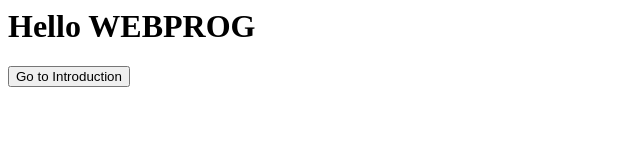
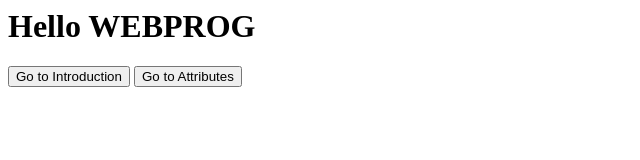
Before and after one commit to ceciliomichael/webprog-html, a plain HTML site: page index.html in a window 1280 px wide. Shown: the whole page, without its empty margins (0-640 px from the left). Drawn offline with Linux system fonts and the light colour scheme.

Commit message:
Added attributes to index.html

```diff
--- a/index.html
+++ b/index.html
@@ -5,5 +5,6 @@
 <body>
     <h1>Hello WEBPROG</h1>
     <button onclick="location.href='/webprog-html/introduction'">Go to Introduction</button>
+    <button onclick="location.href='/webprog-html/attributes'">Go to Attributes</button>
 </body>
 </html>
```
